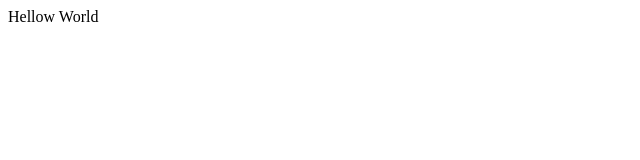
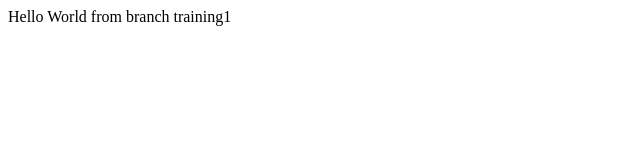
Before and after one commit to finav12/sk-training, a plain HTML site: page index.html in a window 1280 px wide. Shown: the whole page, without its empty margins (0-640 px from the left). Drawn offline with Linux system fonts and the light colour scheme.

Commit message:
Training1

```diff
--- a/index.html
+++ b/index.html
@@ -8,8 +8,8 @@
     <link rel="stylesheet" href="css/style.css ">
 </head>
 <body>
-
-     Hellow World
-
+  <div>
+      Hello World from branch training1
+  </div>
 </body>
 </html>
```
